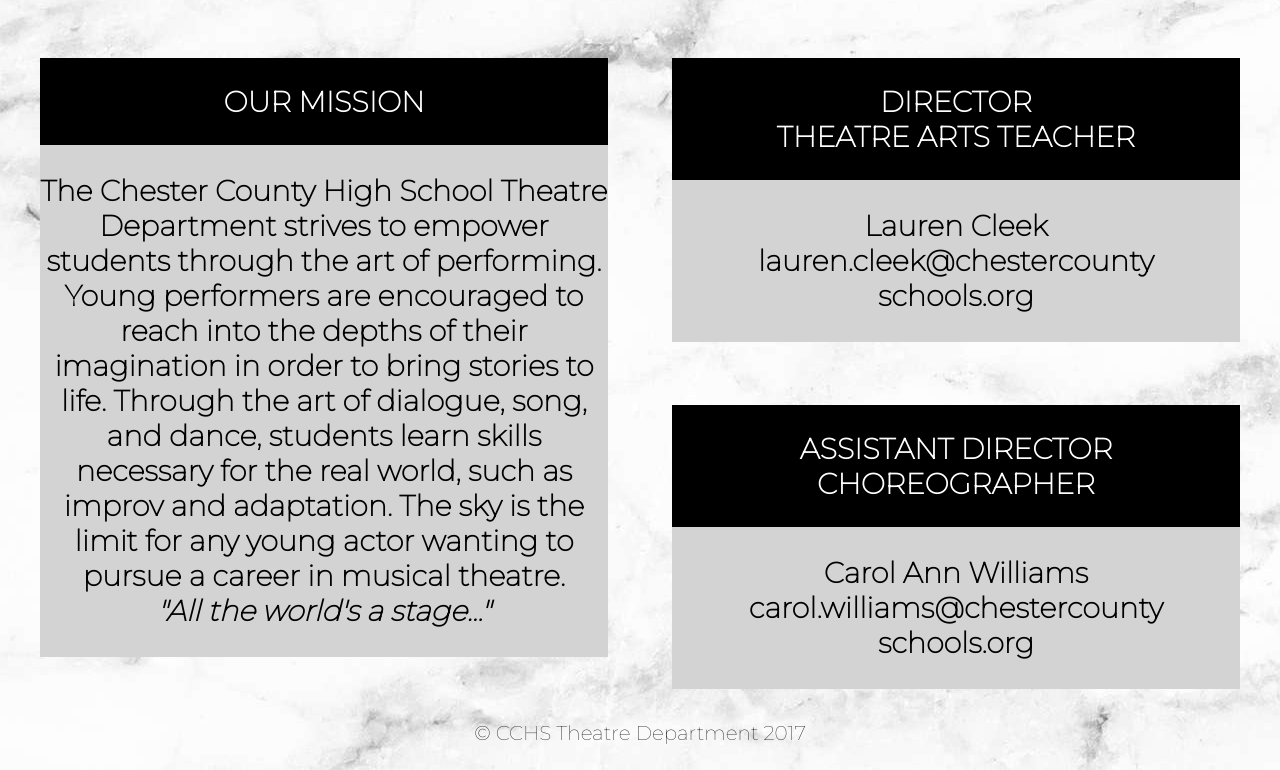
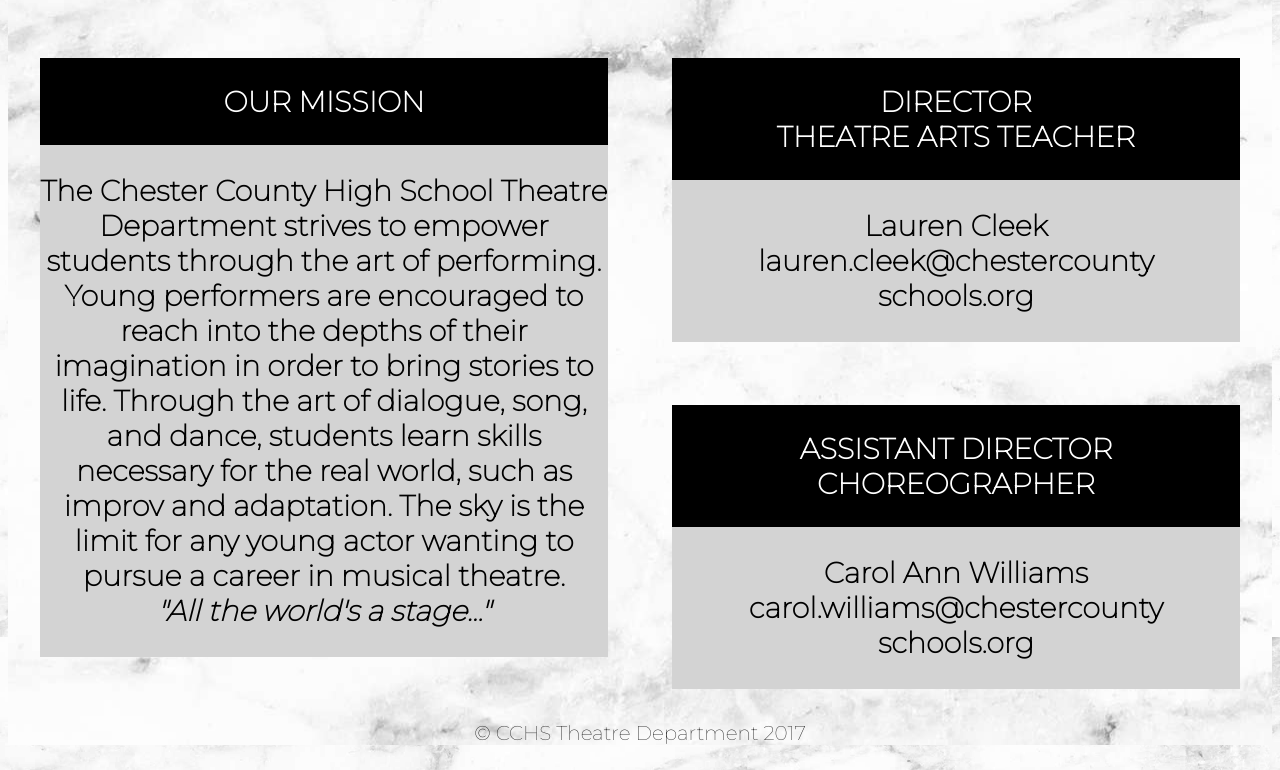
Before and after one commit to JCM-ECH/dev-catalyst-project, a plain HTML site: page about.html in a window 1280 px wide. Shown: the part 205-975 px from the top of the page. Drawn offline with Linux system fonts and the light colour scheme.

Commit message:
Update main.css

```diff
--- a/main.css
+++ b/main.css
@@ -1,3 +1,11 @@
+html {
+  background: url(marble.jpg) no-repeat center center fixed;
+  -webkit-background-size: cover;
+  -moz-background-size: cover;
+  -o-background-size: cover;
+  background-size: cover;
+}
+
 body {
      background-image: url('../marble.jpg');
      background-repeat: repeat-y;
```
